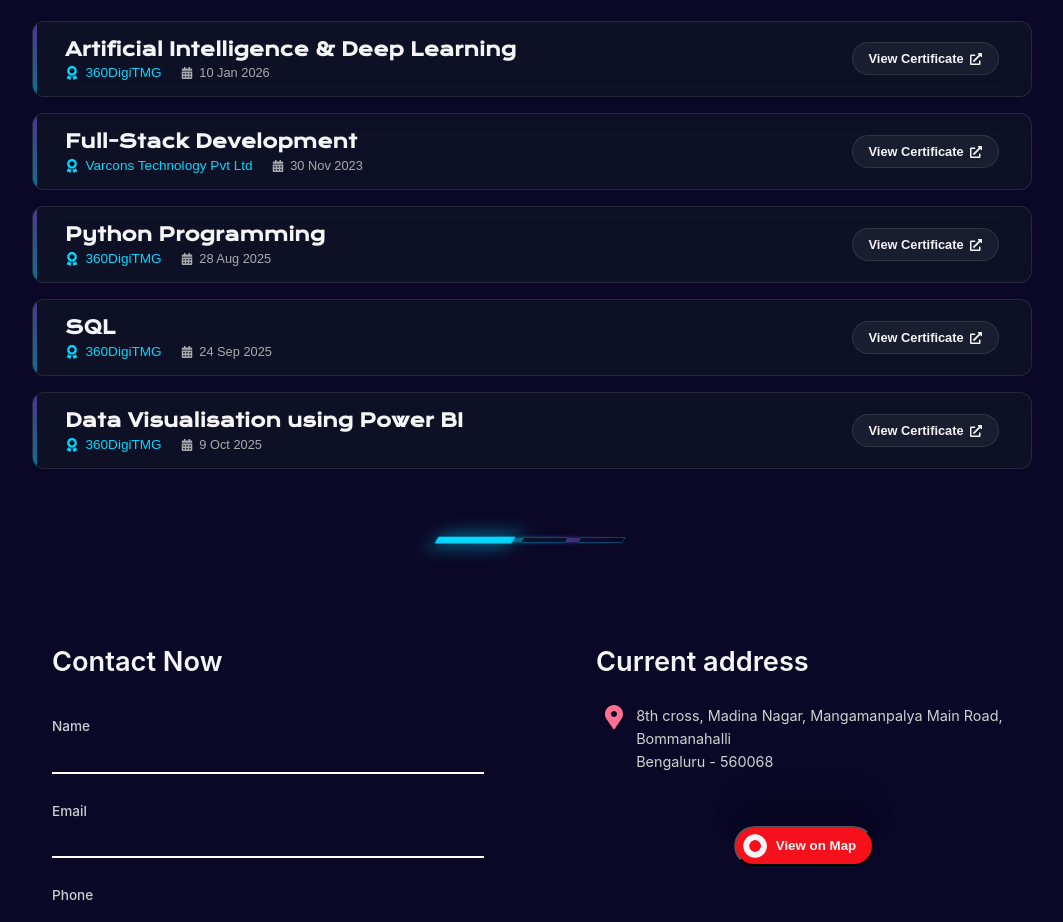
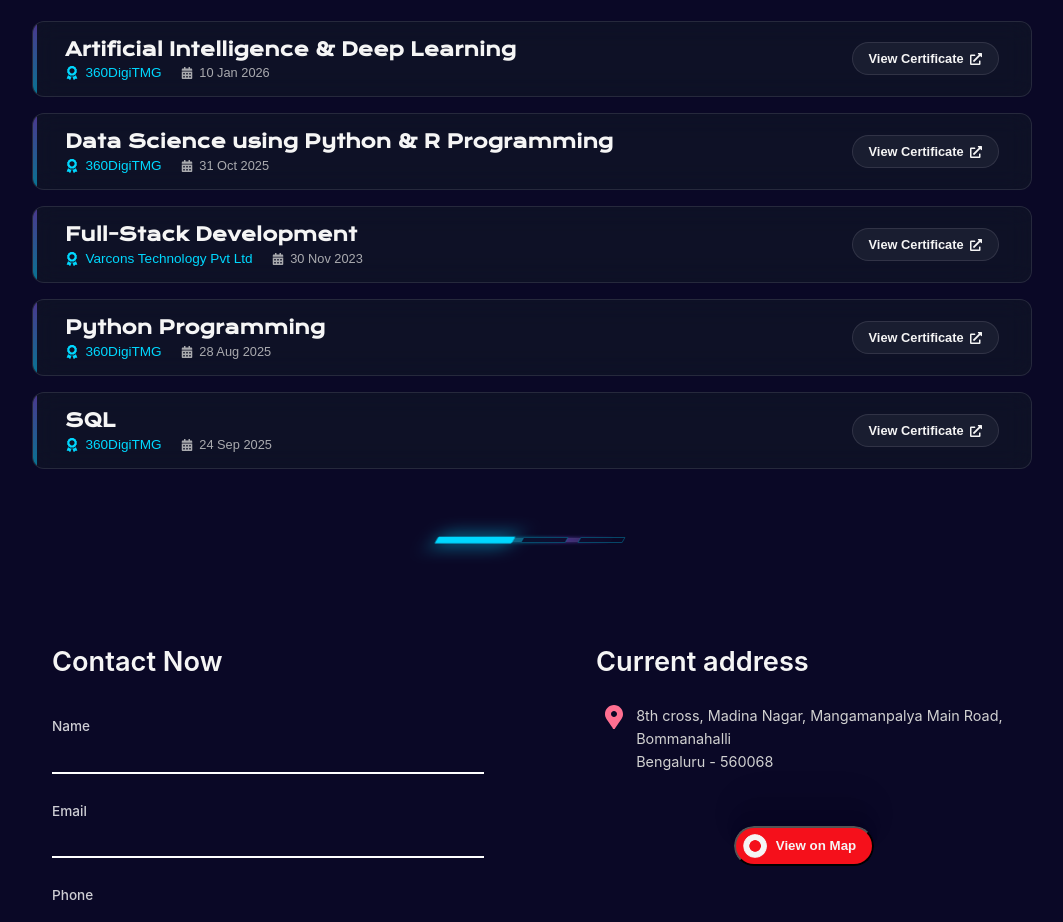
Before and after one commit to azzu-sheikh/MyPortfolio, a React (Vite) app: page / in a window 1280 px wide. Shown: the part 3740-4662 px from the top of the page, without its empty margins (108-1171 px from the left). Built offline with nearby package versions, Linux system fonts and the light colour scheme; no server answers.

Commit message:
Update certifications list and pagination logic

```diff
--- a/src/components/Certifications.jsx
+++ b/src/components/Certifications.jsx
@@ -10,6 +10,12 @@
       issuer: "360DigiTMG",
       date: "10 Jan 2026",
       link: "https://drive.google.com/file/d/1lDHtDDpU0MzlNOyikZDOsCuCBEK1fvjo/view?usp=drive_link"
+    },
+    {
+      title: "Data Science using Python & R Programming",
+      issuer: "360DigiTMG",
+      date: "31 Oct 2025",
+      link: "https://drive.google.com/file/d/12yCJfcXC9F0q61n0FITL3bhfLGAThf_N/view?usp=drive_link"
     },
     {
       title: "Full-Stack Development",
```
